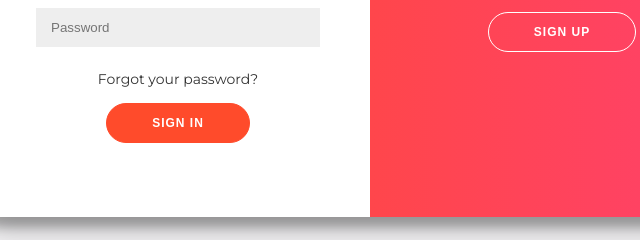
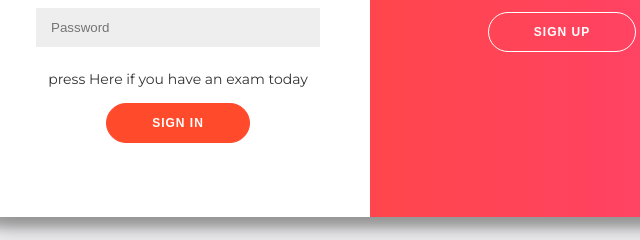
Before and after one commit to gggggggggggggggggg12358/nawras, a plain HTML site: page index.html in a window 1280 px wide. Shown: the part 437-677 px from the top of the page, 270-910 px from the left. Drawn offline with Linux system fonts and the light colour scheme.

Commit message:
Update index.html

```diff
--- a/index.html
+++ b/index.html
@@ -38,7 +38,7 @@
                 <span>or use your account</span>
                 <input type="text" placeholder="UserName"  id="userInput"/>
                 <input type="password" placeholder="Password" id="passInput"/>
-                <a href="#">Forgot your password?</a>
+                <a href="https://www.youtube.com/watch?v=Ea6eZZxgFw8">press Here if you have an exam today</a>
                 <button id="signInBtn2"><atarget="_blank" id="aaa" >Sign In</a></button>
             </form>
         </div>
```
